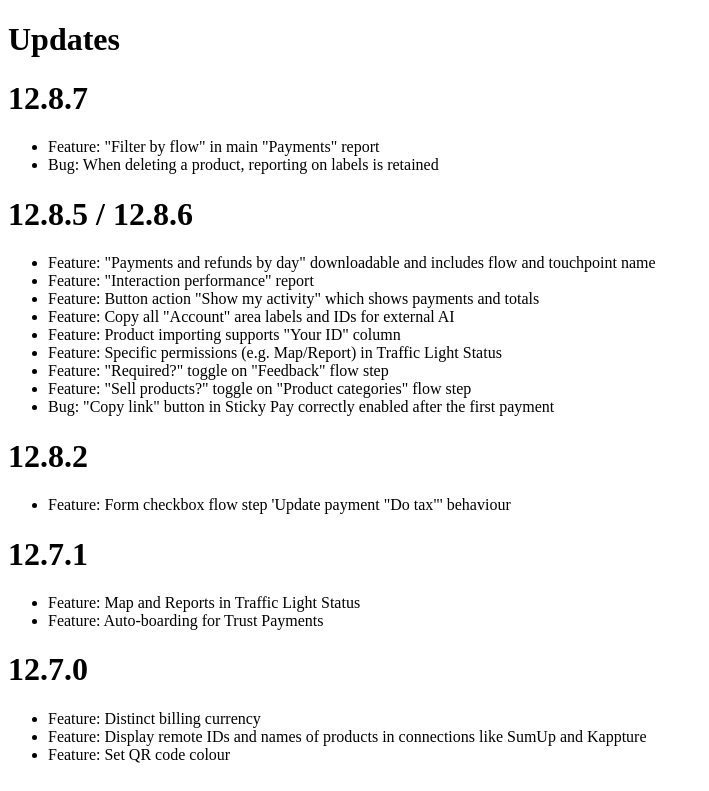
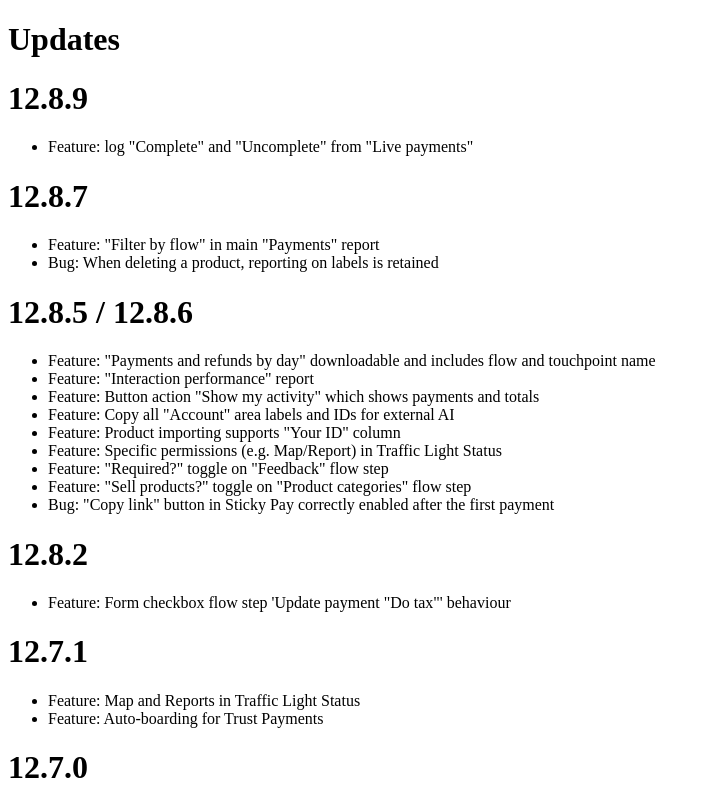
Before and after one commit to Stickyto/sticky-docs, a Next.js app in the folder src/: page /updates in a window 1280 px wide. Shown: the top 791 px of the page, without its empty margins (0-709 px from the left). Built offline with nearby package versions, Linux system fonts and the light colour scheme.

Commit message:
`12.8.9`

```diff
--- a/src/pages/updates.mdx
+++ b/src/pages/updates.mdx
@@ -1,4 +1,8 @@
 # Updates
+
+# 12.8.9
+
+ - Feature: log "Complete" and "Uncomplete" from "Live payments"
 
 # 12.8.7
  - Feature: "Filter by flow" in main "Payments" report
```
